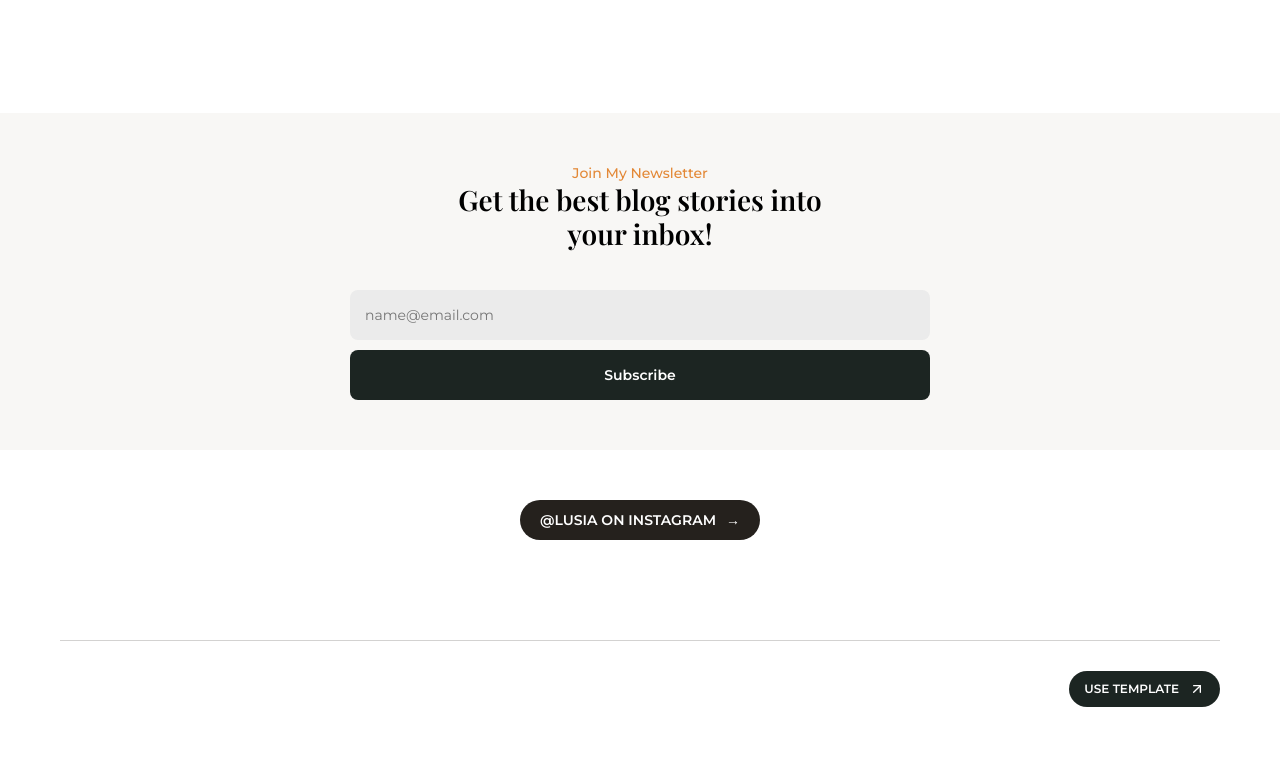
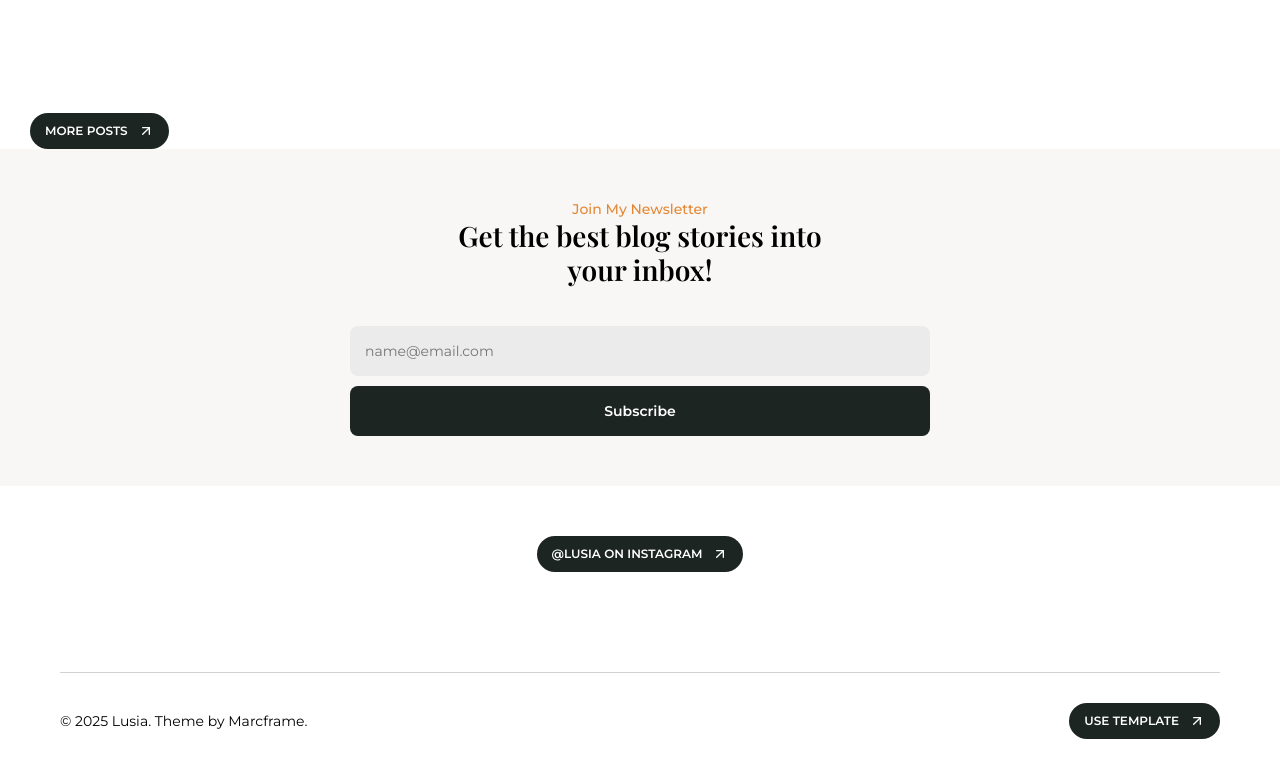
Before and after one commit to pirateIV/lusia-nextjs-template, a Next.js app: page / in a window 1280 px wide. Shown: the part 997-1774 px from the top of the page. Built offline with nearby package versions, Linux system fonts and the light colour scheme; a web font is replaced by a local one.

Commit message:
(chore): fix main button anims

```diff
--- a/app/page.tsx
+++ b/app/page.tsx
@@ -1,9 +1,11 @@
 import RecentPosts from "@/components/posts/recent-posts";
+import ButtonLink from "@/components/button-link";
 
 export default function Home() {
   return (
     <div className="max-w-305 mx-auto @container">
       <RecentPosts />
+      <ButtonLink href="/blog">More Posts</ButtonLink>
     </div>
   );
 }
--- a/components/button-link.tsx
+++ b/components/button-link.tsx
@@ -12,7 +12,7 @@ export default function ButtonLink({
   return (
     <Link
       href={href}
-      className="group h-9 flex items-center gap-2.5 px-3.75 py-2.5 rounded-[100px] bg-background-dark text-white hover:gap-1.25 hover:bg-transparent transition-all duration-300"
+      className="group h-9 w-fit flex items-center gap-2.5 px-3.75 py-2.5 rounded-[100px] bg-background-dark text-white hover:gap-1.25 hover:p-0 hover:bg-transparent transition-all duration-300"
     >
       <span className="font-semibold text-xs transition-all duration-300 uppercase group-hover:px-3.75 group-hover:py-2.5 group-hover:bg-background-dark group-hover:rounded-[100px]">
         {children}
--- a/components/layout/footer.tsx
+++ b/components/layout/footer.tsx
@@ -17,18 +17,15 @@ export default function Footer() {
       {is404Page && <NewsletterSubscription />}
       <div className="py-12.5 px-6">
         <div className="flex items-center justify-center">
-          <button className="inline-flex text-sm gap-2.5 items-center text-white justify-center bg-surface-dark py-2.5 px-5 rounded-[100px]">
-            <span className="font-semibold text-nowrap">
-              @LUSIA ON INSTAGRAM
-            </span>{" "}
-            <span>&rarr;</span>
-          </button>
+          <ButtonLink href="https://instagram.com">
+            @LUSIA ON INSTAGRAM
+          </ButtonLink>
         </div>
       </div>
       <div className="px-4 py-7.5 md:pt-12.5 md:px-15">
         <div className="max-w-305 mx-auto flex items-center justify-between py-7.5 border-t border-overlay-dark max-md:gap-3.75 max-md:flex-col">
           <p className="text-sm">
-            {/* &copy; {new Date().getFullYear()} Lusia. Theme by Marcframe. */}
+            &copy; {new Date().getFullYear()} Lusia. Theme by Marcframe.
           </p>
           <ButtonLink href="/">Use Template</ButtonLink>
         </div>
```
